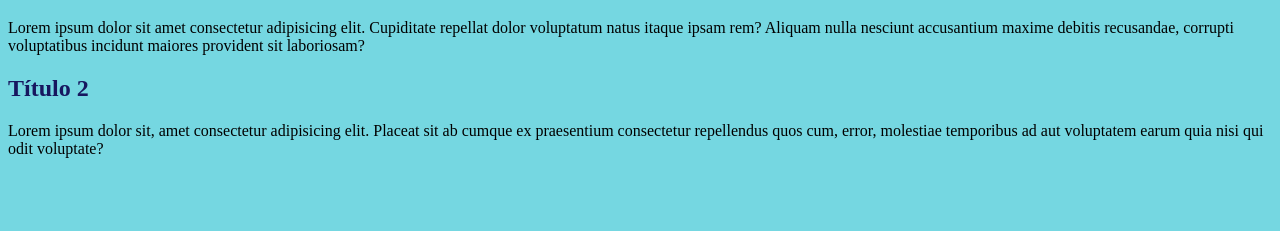
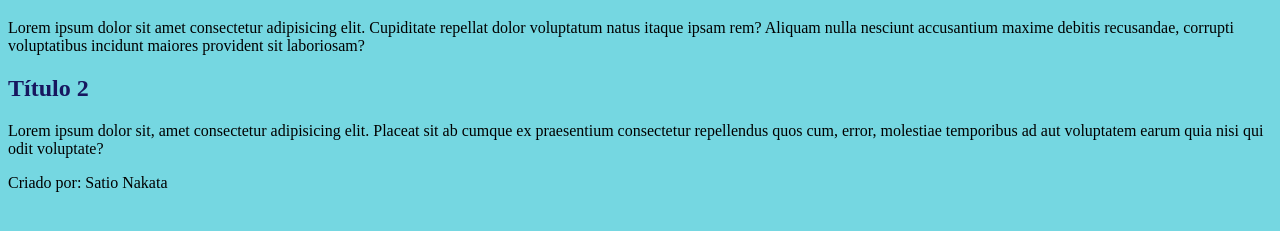
Before and after one commit to JRSNA/aula_pipe, a plain HTML site: page index.html in a window 1280 px wide. Shown: the part 61-292 px from the top of the page. Drawn offline with Linux system fonts and the light colour scheme.

Commit message:
alterado

```diff
--- a/index.html
+++ b/index.html
@@ -15,5 +15,6 @@
     Lorem ipsum dolor sit, amet consectetur adipisicing elit.
     Placeat sit ab cumque ex praesentium consectetur repellendus quos cum, error,
     molestiae temporibus ad aut voluptatem earum quia nisi qui odit voluptate?
+    <p>Criado por: Satio Nakata</p>
 </body>
 </html>
```
